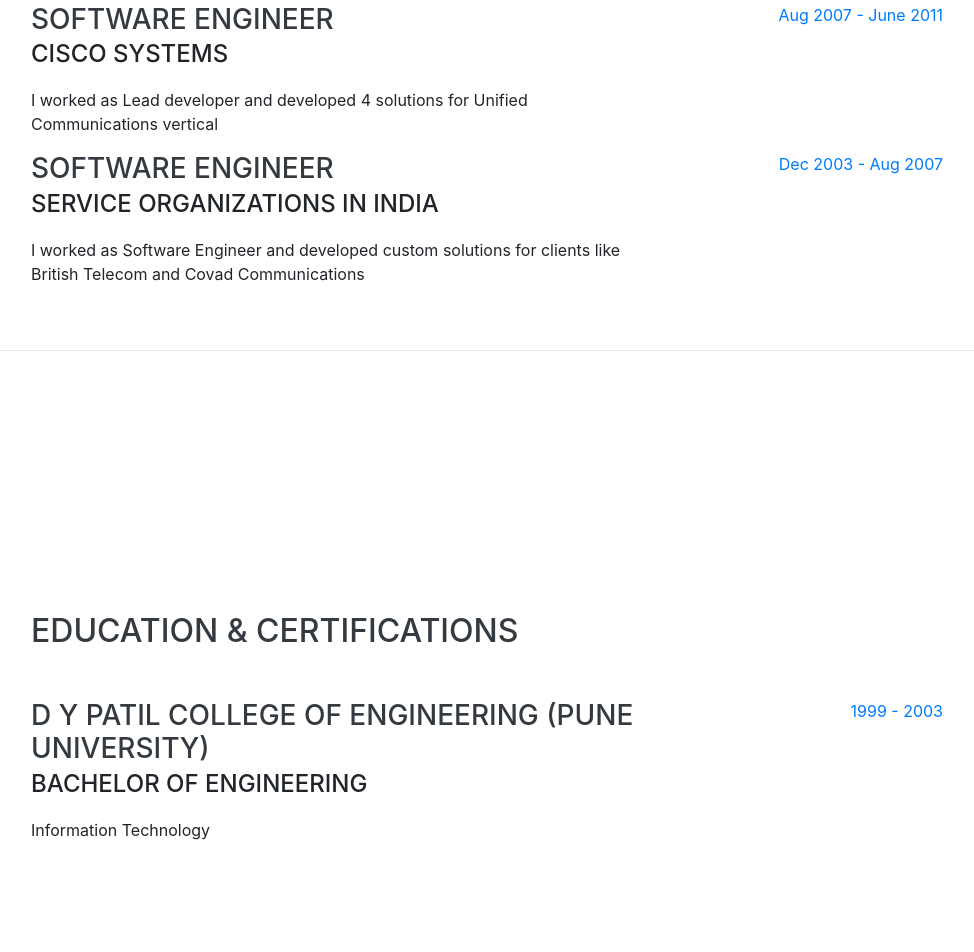
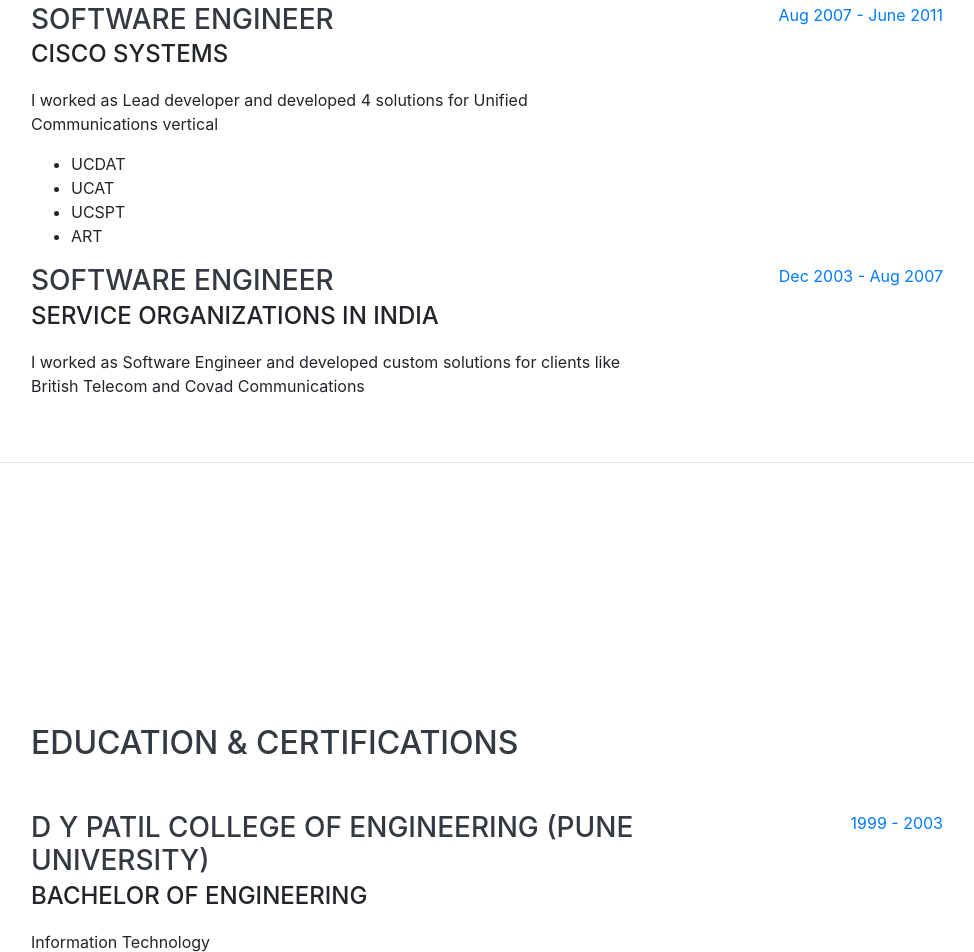
Before and after one commit to toashishagarwal-zz/toashishagarwal.github.io, a website with bundled scripts: page index.html in a window 1280 px wide. Shown: the part 2219-3171 px from the top of the page, without its empty margins (289-1263 px from the left). Built offline with nearby package versions, Linux system fonts and the light colour scheme; a web font is replaced by a local one.

Commit message:
Update index.html

```diff
--- a/index.html
+++ b/index.html
@@ -205,6 +205,14 @@
             <h3 class="mb-0">Software Engineer</h3>
             <div class="subheading mb-3">Cisco Systems</div>
             <p>I worked as Lead developer and developed 4 solutions for Unified Communications vertical </p>
+            <p>
+              <ul>
+                <li>UCDAT</li>
+                <li>UCAT</li>
+                <li>UCSPT</li>
+                <li>ART</li>
+              </ul>
+            </p>
           </div>
           <div class="resume-date text-md-right">
             <span class="text-primary">Aug 2007 - June 2011</span>
```
